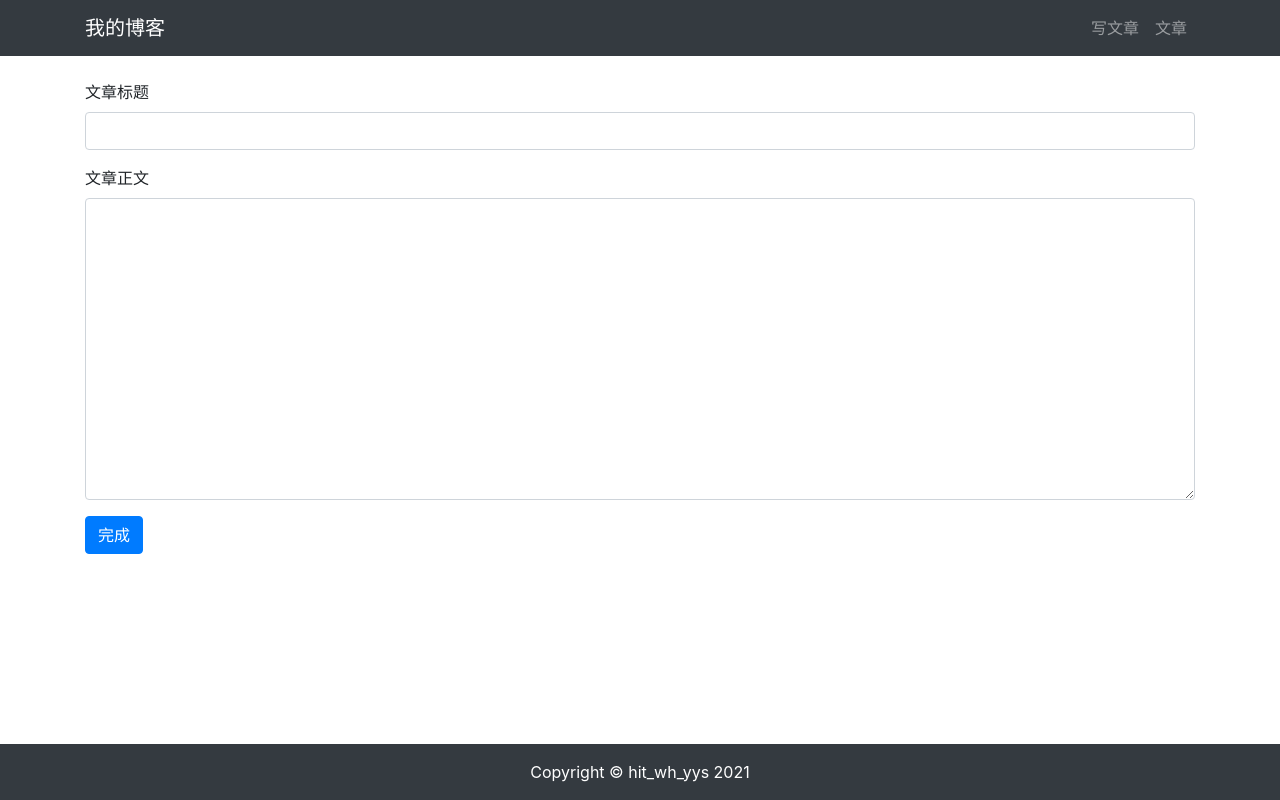
After one commit to drkying/blog_yys, a Django app: page /article/article-create/ in a window 1280 px wide. The commit adds this page. Run offline with Django 3.2, Linux system fonts and the light colour scheme; some libraries are stand-ins or nearby versions.

Commit message:
实现提交新文章的基本功能

```diff
--- /dev/null
+++ b/article/forms.py
@@ -0,0 +1,12 @@
+# 引入表单类
+from django import forms
+# 引入文章模型
+from .models import ArticlePost
+
+# 写文章的表单类
+class ArticlePostForm(forms.ModelForm):
+    class Meta:
+        # 指明数据模型来源
+        model = ArticlePost
+        # 定义表单包含的字段
+        fields = ('title', 'body')
--- a/article/urls.py
+++ b/article/urls.py
@@ -10,4 +10,6 @@ urlpatterns = [
     path('article-list/', views.article_list, name='article_list'),
     # 文章详情
     path('article-detail/<int:id>/', views.article_detail, name='article_detail'),
+    # 写文章
+    path('article-create/', views.article_create, name='article_create'),
 ]
--- a/article/views.py
+++ b/article/views.py
@@ -1,11 +1,20 @@
 import markdown
-from django.shortcuts import render
+
+# 引入redirect重定向模块
+from django.shortcuts import render, redirect
 
 # 导入 HttpResponse 模块
 from django.http import HttpResponse
 
 # 导入数据模型ArticlePost
 from .models import ArticlePost
+# 引入HttpResponse
+from django.http import HttpResponse
+# 引入刚才定义的ArticlePostForm表单类
+from .forms import ArticlePostForm
+# 引入User模型
+from django.contrib.auth.models import User
+
 
 def article_list(request):
     # 取出所有博客文章
@@ -30,3 +39,34 @@ def article_detail(request, id):
 
     context = { 'article': article }
     return render(request, 'article/detail.html', context)
+
+
+# 写文章的视图
+def article_create(request):
+    # 判断用户是否提交数据
+    if request.method == "POST":
+        # 将提交的数据赋值到表单实例中
+        article_post_form = ArticlePostForm(data=request.POST)
+        # 判断提交的数据是否满足模型的要求
+        if article_post_form.is_valid():
+            # 保存数据，但暂时不提交到数据库中
+            new_article = article_post_form.save(commit=False)
+            # 指定数据库中 id=1 的用户为作者
+            # 如果你进行过删除数据表的操作，可能会找不到id=1的用户
+            # 此时请重新创建用户，并传入此用户的id
+            new_article.author = User.objects.get(id=1)
+            # 将新文章保存到数据库中
+            new_article.save()
+            # 完成后返回到文章列表
+            return redirect("article:article_list")
+        # 如果数据不合法，返回错误信息
+        else:
+            return HttpResponse("表单内容有误，请重新填写。")
+    # 如果用户请求获取数据
+    else:
+        # 创建表单类实例
+        article_post_form = ArticlePostForm()
+        # 赋值上下文
+        context = { 'article_post_form': article_post_form }
+        # 返回模板
+        return render(request, 'article/create.html', context)
--- /dev/null
+++ b/templates/article/create.html
@@ -0,0 +1,35 @@
+<!-- extends表明此页面继承自 base.html 文件 -->
+{% extends "base.html" %} {% load staticfiles %}
+<!-- 写入 base.html 中定义的 title -->
+{% block title %} 写文章 {% endblock title %}
+<!-- 写入 base.html 中定义的 content -->
+{% block content %}
+<!-- 写文章表单 -->
+<div class="container">
+    <div class="row">
+        <div class="col-12">
+            <br>
+            <!-- 提交文章的表单 -->
+            <form method="post" action=".">
+                <!-- Django中需要POST数据的地方都必须有csrf_token -->
+                {% csrf_token %}
+                <!-- 文章标题 -->
+                <div class="form-group">
+                    <!-- 标签 -->
+                    <label for="title">文章标题</label>
+                    <!-- 文本框 -->
+                    <input type="text" class="form-control" id="title" name="title">
+                </div>
+                <!-- 文章正文 -->
+                <div class="form-group">
+                    <label for="body">文章正文</label>
+                    <!-- 文本区域 -->
+                    <textarea type="text" class="form-control" id="body" name="body" rows="12"></textarea>
+                </div>
+                <!-- 提交按钮 -->
+                <button type="submit" class="btn btn-primary">完成</button>
+            </form>
+        </div>
+    </div>
+</div>
+{% endblock content %}
--- a/templates/header.html
+++ b/templates/header.html
@@ -10,6 +10,10 @@
       <ul class="navbar-nav">
         <!-- 条目 -->
         <li class="nav-item">
+            <a class="nav-link" href="{% url 'article:article_create' %}">写文章</a>
+        </li>
+
+        <li class="nav-item">
           <a class="nav-link" href="{% url 'article:article_list' %}">文章</a>
         </li>
       </ul>
```
